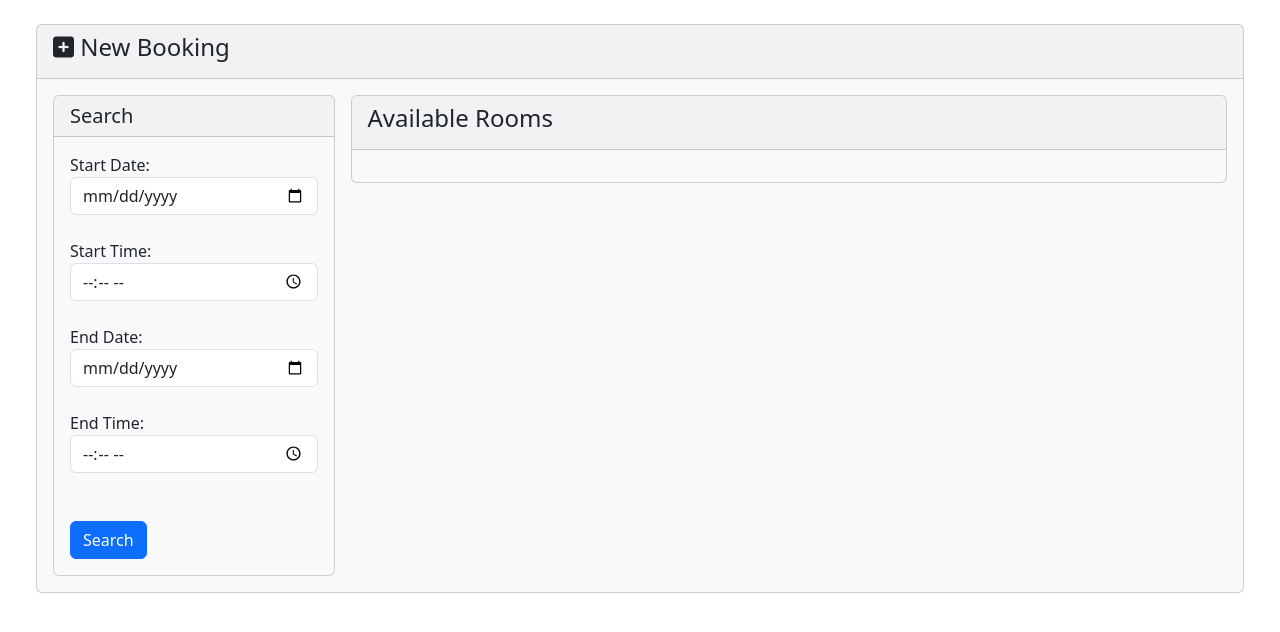
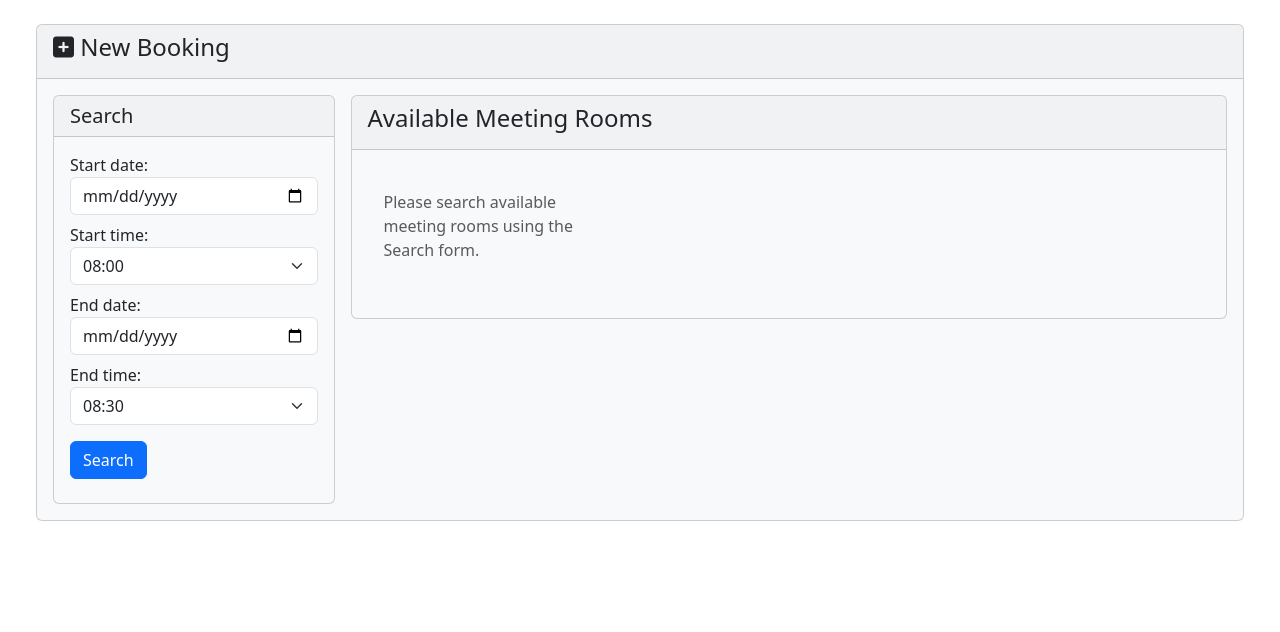
Before and after one commit to carol-lim/MRB, a Django app: page /search/ in a window 1280 px wide. Shown: the part 56-688 px from the top of the page. Run offline with Django 3.2, Linux system fonts and the light colour scheme; the visitor is signed in with stand-in values (Sample User, id 1); some libraries are stand-ins or nearby versions.

Commit message:
datetime input validations

```diff
--- a/website/forms.py
+++ b/website/forms.py
@@ -1,6 +1,7 @@
 from django import forms
 from .models import MeetingRoom, MRBooking
-from django.contrib.admin.widgets import AdminDateWidget, AdminTimeWidget
+from django.utils import timezone
+from datetime import datetime
 
 class DateInput(forms.DateInput):
 	input_type = 'date'
@@ -59,41 +60,16 @@ class AddBookingForm(forms.ModelForm):
 		}
 
 class SearchForm(forms.Form):
-	start_date=forms.DateField(widget=forms.DateInput(attrs={"class":"form-control", "required": "true", "id": "start-date-input"})),
-	end_date=forms.DateField(widget=forms.DateInput(attrs={"class":"form-control", "required": "true", "id": "end-date-input"})),
-	start_time=forms.TimeField(widget=forms.TimeInput(attrs={"class":"form-control", "required": "true", "id": "start-time-input"})),
-	end_time=forms.TimeField(widget=forms.TimeInput(attrs={"class":"form-control", "required": "true", "id": "end-time-input"})),
+	current_date = timezone.now().date()
 
-class NewBookingForm(forms.ModelForm):
-	class Meta:
-		model = MRBooking
-		fields = [
-			'mroom',
-			'staff',
-			'num_attendees',
-			'type',
-			'start_date',
-			'end_date',
-			'start_time',
-			'end_time'
-		]
-		labels = {
-			'mroom':'',
-			'staff':'Staff',
-			'num_attendees':'Number of Attendees',
-			'type':'Type of Meeting',
-			'start_date':'Start Date',
-			'end_date':'End Date',
-			'start_time':'Start Time',
-			'end_time':'End Time'
-        }
-		widgets = {
-			'mroom':forms.HiddenInput(),
-            'staff':forms.Select(attrs={"class":"form-control", "required": "true"}),
-			'num_attendees':forms.NumberInput(attrs={ "class":"form-control", "required": "true", "min": "2"}),
-            'type': forms.Select(attrs={ "class":"form-control", "required": "true"}),
-			'start_date':DateInput(attrs={ "class":"form-control", "required": "true"}),
-			'end_date':DateInput(attrs={"class":"form-control","required":"true"}),
-			'start_time':TimeInput(attrs={ "class":"form-control","required":"true",}),
-			'end_time':TimeInput(attrs={ "class":"form-control","required":"true"}),
-		}
+	start_date = forms.DateField(widget=forms.DateInput(attrs={"class":"form-control mb-2", 'type': 'date', 'min': current_date, "required": "true", "id": "start-date"}))
+
+	start_time = forms.ChoiceField(
+		choices=[(f'{hour:02d}:{minute:02d}', f'{hour:02d}:{minute:02d}') for hour in range(8, 19) for minute in (0, 30)],
+		widget=forms.Select(attrs={"class":"form-select form-control mb-2", "required": "true", "id": "start-time"}))
+
+	end_date = forms.DateField(widget=forms.DateInput(attrs={"class":"form-control mb-2", 'type': 'date', 'min': current_date,"required": "true", "id": "end-date"}))
+
+	end_time = forms.ChoiceField(
+		choices=[(f'{hour:02d}:{minute:02d}', f'{hour:02d}:{minute:02d}') for hour in range(8, 19) for minute in (30, 0) if hour < 18 or (hour == 18 and minute == 30)],
+		widget=forms.Select(attrs={"class":"form-select form-control mb-2", "required": "true", "id": "end-time"}))
--- a/website/templates/meeting_rooms.html
+++ b/website/templates/meeting_rooms.html
@@ -5,7 +5,7 @@
     <div class="col-12">
         <div class="card bg-light ms-4 me-4 mb-4">
             <div class="card-header">
-                <h4><i class="fa-solid fa-house-laptop"></i> Meeting Rooms
+                <h4><i class="fa-solid fa-house-laptop"></i> Meeting Rooms <span class="badge bg-info">{{ count }}</span>
                     {% if user.is_staff or user.is_superuser %}
                     <a href="{% url 'add_mr' %}" class="btn btn-outline-primary btn-sm ms-2" >Add</a>
                     {% endif %}
--- a/website/templates/search.html
+++ b/website/templates/search.html
@@ -15,16 +15,20 @@
                             <div class="card-body">
                                 <form id="search-form">
                                     {% csrf_token %}
-                                    <label for="#start-date-input">Start Date: </label><br>
-                                    <input type="date" id="start-date-input" class="form-control" required="true"><br>
-                                    <label for="#start-time-input">Start Time: </label><br>
-                                    <input type="time" id="start-time-input" class="form-control" required="true"><br>
-                                    <label for="#end-date-input">End Date: </label><br>
-                                    <input type="date" id="end-date-input" class="form-control" required="true"><br>
-                                    <label for="#end-date-input">End Time: </label><br>
-                                    <input type="time" id="end-time-input" class="form-control" required="true"><br>
-                                    <br>
-                                    <button type="submit" class="btn btn-primary">Search</button>
+
+                                    {{ form.start_date.label_tag }}
+                                    {{ form.start_date }}
+
+                                    {{ form.start_time.label_tag }}
+                                    {{ form.start_time }}
+
+                                    {{ form.end_date.label_tag }}
+                                    {{ form.end_date }}
+
+                                    {{ form.end_time.label_tag }}
+                                    {{ form.end_time }}
+
+                                    <button type="submit" class="btn btn-primary my-2">Search</button>
                                 </form>
                             </div>
                         </div>
@@ -32,8 +36,7 @@
                     <div class="col-md-9">
                         <div class="card bg-light">
                             <div class="card-header">
-                                <h4>Available Rooms</h4>
-                                <span class="badge bg-info">{{ count }}</span>
+                                <h4>Available Meeting Rooms <span class="badge bg-info" id="mr-count"></span></h4>
                             </div>
                             <div class="card-body" >
                                 <div class="row row-cols-1 row-cols-sm-2 row-cols-md-3 g-3" id="meeting-room-cards-container">
@@ -50,14 +53,17 @@
 <script src="https://ajax.googleapis.com/ajax/libs/jquery/3.6.0/jquery.min.js"></script>
 <script>
     $(document).ready(function() {
+        var container = $('#meeting-room-cards-container');
+        var tosearch = $('<p>').addClass("text-muted p-4").text("Please search available meeting rooms using the Search form.");
+        container.append(tosearch);
         $('#search-form').submit(function(e) {
             e.preventDefault(); // Prevent form submission
 
             // Get input values
-            var startDate = $('#start-date-input').val();
-            var startTime = $('#start-time-input').val();
-            var endDate = $('#end-date-input').val();
-            var endTime = $('#end-time-input').val();
+            var startDate = $('#start-date').val();
+            var startTime = $('#start-time').val();
+            var endDate = $('#end-date').val();
+            var endTime = $('#end-time').val();
 
             // Send Ajax request
             $.ajax({
@@ -71,7 +77,7 @@
                     end_time: endTime
                 },
                 success: function(response) {
-                    var container = $('#meeting-room-cards-container');
+
                     // Clear the container before adding new card
                     container.empty();
 
@@ -79,9 +85,18 @@
                         var notfound = $('<p>').addClass("text-muted p-4").text("No meeting room available in the selected timeframe. Please search again.");
                         container.append(notfound);
                     }
+                    else if(response == "100") {
+                        var errormsg = $('<p>').addClass("text-danger p-4").text("End datetime should be later than start datetime.");
+                        container.append(errormsg);
+                    }
+                    else if(response == "200") {
+                        var errormsg = $('<p>').addClass("text-danger p-4").text("Selected date time should be later than now.");
+                        container.append(errormsg);
+                    }
                     else {
 
                         var meetingRooms = JSON.parse(response);
+                        $('#mr-count').text(Object.keys(meetingRooms).length);
 
                         $.each(meetingRooms, function(index, meetingRoom) {
                             // Create the Bootstrap card element
@@ -106,7 +121,7 @@
                     }
                 },
                 error: function(error) {
-                    console.log(error);
+                    // none
                 }
             });
         });
--- a/website/views.py
+++ b/website/views.py
@@ -111,7 +111,7 @@ def logout_user(request):
 def search(request):
     # form = SearchForm(request.POST or None)
     if request.method == "POST" and request.is_ajax():
-        # if form.is_valid():
+        form = SearchForm(request.POST)
         # booking = form.save()
         start_date = request.POST.get('start_date')
         start_time = request.POST.get('start_time')
@@ -128,30 +128,37 @@ def search(request):
         start_datetime = datetime.combine(sd, st)
         end_datetime = datetime.combine(ed, et)
 
-        # Serialize the available meeting rooms as JSON
-        available_rooms = get_available_meeting_rooms(start_datetime, end_datetime)
-        if available_rooms.count() > 0:
+        if end_datetime <= start_datetime:
+            return JsonResponse("100", safe=False)
+        elif end_datetime <= datetime.today() or start_datetime <= datetime.today():
+            return JsonResponse("200", safe=False)
+        else:
+            # Serialize the available meeting rooms as JSON
+            available_rooms = get_available_meeting_rooms(start_datetime, end_datetime)
+            if available_rooms.count() > 0:
 
-            # Serialize the data using the custom encoder
-            room_list = []
+                # Serialize the data using the custom encoder
+                room_list = []
 
-            for room in available_rooms:
-                # Convert the MeetingRoom instance to a dictionary
-                room_dict = model_to_dict(room)
+                for room in available_rooms:
+                    # Convert the MeetingRoom instance to a dictionary
+                    room_dict = model_to_dict(room)
 
-                # Convert the ImageFieldFile to a string representation (e.g., URL or path)
-                image_url = room.mr_image.url
-                room_dict['image'] = image_url
+                    # Convert the ImageFieldFile to a string representation (e.g., URL or path)
+                    image_url = room.mr_image.url
+                    room_dict['image'] = image_url
 
-                # Append the updated dictionary to the room_list
-                room_list.append(room_dict)
+                    # Append the updated dictionary to the room_list
+                    room_list.append(room_dict)
 
-            serialized_data = json.dumps(room_list, cls=CustomJSONEncoder)
-            return JsonResponse(serialized_data, safe=False)
-        else:
-            messages.success(request, "No meeting room available in the selected timeframe. Please search again.")
+                serialized_data = json.dumps(room_list, cls=CustomJSONEncoder)
+                return JsonResponse(serialized_data, safe=False)
+            else:
+                messages.success(request, "No meeting room available in the selected timeframe. Please search again.")
+    else:
+        form = SearchForm()
 
-    return render(request, 'search.html')
+    return render(request, 'search.html', {'form': form})
 
 @login_required
 def booking(request):
@@ -160,7 +167,7 @@ def booking(request):
 
 @login_required
 def meeting_rooms(request):
-    return render(request, 'meeting_rooms.html', {'meeting_rooms': MeetingRoom.objects.all()})
+    return render(request, 'meeting_rooms.html', {'meeting_rooms': MeetingRoom.objects.all(), 'count':MeetingRoom.objects.all().count()})
 
 @login_required
 def add_mr(request):
```
